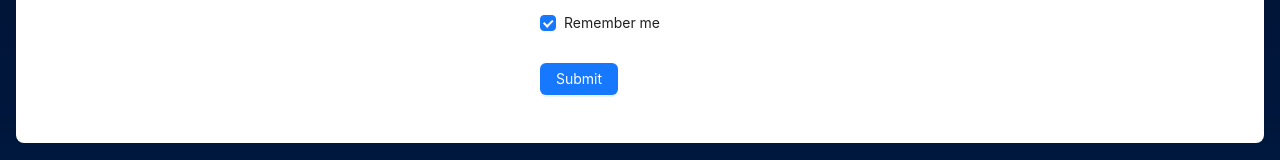
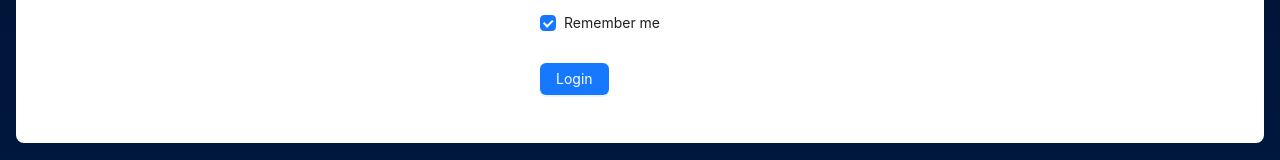
Before and after one commit to ultraammar/Course-Management-System, a React (Vite) app: page /login in a window 1280 px wide. Shown: the part 312-472 px from the top of the page. Built offline with nearby package versions, Linux system fonts and the light colour scheme.

Commit message:
changed the fetch url

```diff
--- a/src/components/LoginForm/LoginForm.jsx
+++ b/src/components/LoginForm/LoginForm.jsx
@@ -25,7 +25,7 @@ const LoginForm = () => {
 
   const onFinish = async (values) => {
     console.log("Success:", values);
-    const response = await fetch("http://localhost:3000/users", {
+    const response = await fetch("https://course-management-system-json-server-data.onrender.com/users", {
       method: "GET",
       headers: {
         "Content-Type": "application/json",
@@ -114,7 +114,7 @@ const LoginForm = () => {
         }}
       >
         <Button type="primary" htmlType="submit">
-          Submit
+          Login
         </Button>
       </Form.Item>
     </Form>
```
